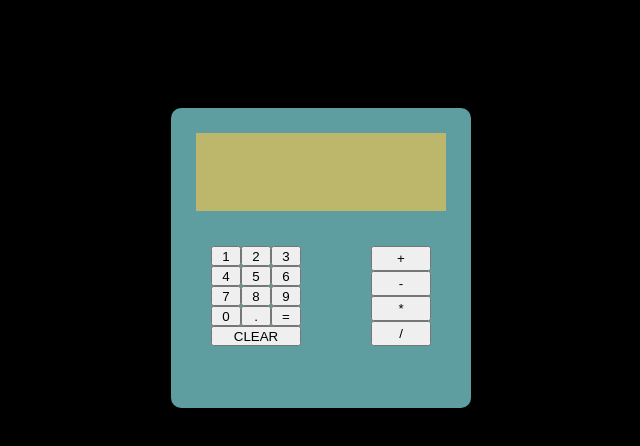
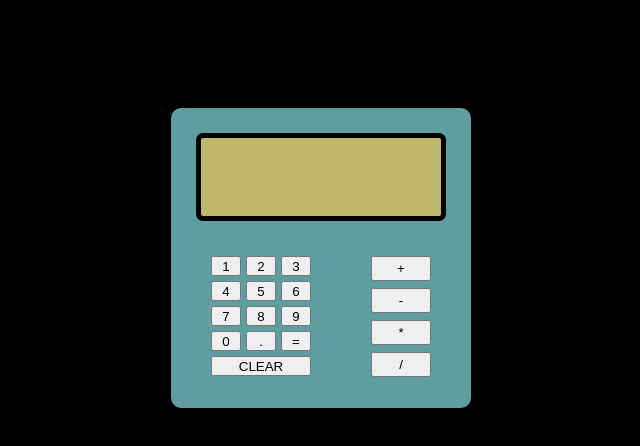
Before and after one commit to AseelAlnassiry/calculator, a plain HTML site: page index.html in a window 1280 px wide. Both pictures are taken after a click on the button "CLEAR". Shown: the whole page, without its empty margins (319-959 px from the left). Drawn offline with Linux system fonts and the light colour scheme.

Commit message:
style changes, along with 3 decimal point rounding

```diff
--- a/script.js
+++ b/script.js
@@ -59,6 +59,7 @@ clearButton.addEventListener("click", () => {
   firstValue = undefined;
   secondValue = undefined;
   answer = undefined;
+  currentOperation = undefined;
   displayValue.textContent = "";
 });
 
@@ -72,6 +73,7 @@ operationButtons.forEach((button) => {
     } else {
       secondValue = parseFloat(displayValue.textContent);
       answer = operator(currentOperation.textContent, firstValue, secondValue);
+      answer = Math.round((answer + Number.EPSILON) * 1000) / 1000;
       displayValue.textContent = answer;
       currentOperation = button;
     }
@@ -83,6 +85,7 @@ equalsButton.addEventListener("click", () => {
   if (firstValue !== undefined) {
     secondValue = parseFloat(displayValue.textContent);
     answer = operator(currentOperation.textContent, firstValue, secondValue);
+    answer = Math.round((answer + Number.EPSILON) * 1000) / 1000;
     displayValue.textContent = answer;
     firstValue = undefined;
     secondValue = undefined;
--- a/styles.css
+++ b/styles.css
@@ -22,6 +22,8 @@ body {
   margin: 25px;
   height: 78px;
   align-items: flex-end;
+  border-radius: 7px;
+  border: 5px solid black;
 }
 
 .button-pad {
@@ -38,6 +40,7 @@ body {
   height: 100px;
   align-content: flex-start;
   padding-right: 0px;
+  gap: 5px;
 }
 
 .number-button {
@@ -52,15 +55,17 @@ body {
 
 #clear-button {
   height: 20px;
-  width: 90px;
+  width: 105px;
 }
 
 .operation-pad {
   display: flex;
   flex-direction: column;
+  gap: 7px;
 }
 
 .operation-button {
   width: 60px;
   height: 25px;
+
 }
```
